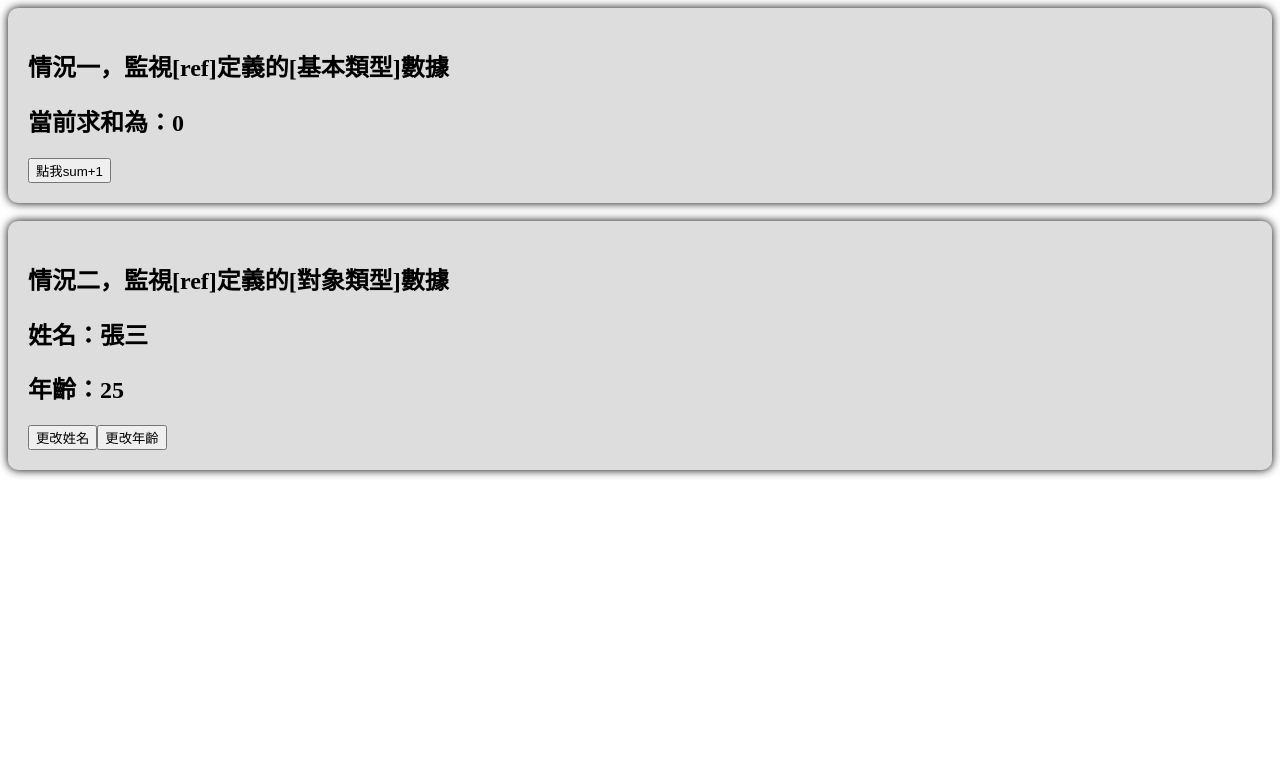
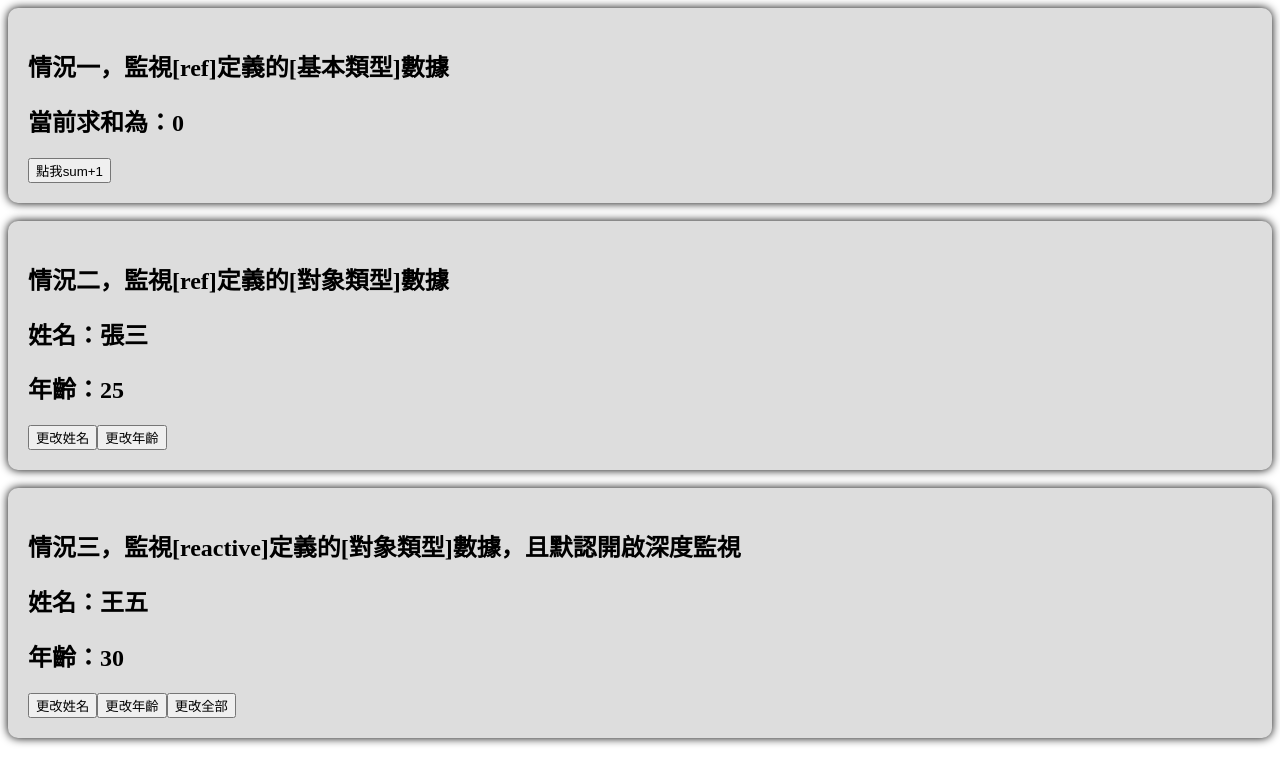
Before and after one commit to jack755051/vue_practice, a Vue app: page / in a window 1280 px wide. Shown: the top 784 px of the page. Built offline with nearby package versions, Linux system fonts and the light colour scheme.

Commit message:
add:情況三，監視[reactive]定義的[對象類型]數據，且默認開啟深度監視

```diff
--- a/src/components/Watch.vue
+++ b/src/components/Watch.vue
@@ -17,6 +17,15 @@
         更改{{ btn.ch }}
         </button>
     </div>
+    <br/>
+    <div class="watch">
+        <h2>情況三，監視[reactive]定義的[對象類型]數據，且默認開啟深度監視</h2>
+        <h2>姓名：{{ person_watch_03.name }}</h2>
+        <h2>年齡：{{ person_watch_03.age }}</h2>
+        <button @click="changeName_watch_03">更改姓名</button>
+        <button @click="changeAge_watch_03">更改年齡</button>
+        <button @click="change_watch_03">更改全部</button>
+    </div>
 </template>
 
 <script lang="ts">
@@ -26,7 +35,7 @@ export default {
 </script>
 
 <script lang="ts" setup>
-    import { ref ,watch} from 'vue';
+    import { ref ,reactive, watch } from 'vue';
 
     let watch_02_btn:{ch:string,en:string}[] = [
         {ch:'姓名',en:'name'},
@@ -58,9 +67,9 @@ export default {
     // 暫存初始值
     let previousName = person.value.name;
 
-    watch(person,(newValue,oldValue)=>{
-        console.warn('person發生變化了',newValue.name,oldValue.name);
-    },{ deep: true })
+    // watch(person,(newValue,oldValue)=>{
+    //     console.warn('person發生變化了',newValue.name,oldValue.name);
+    // },{ deep: true })
 
     function changePerson(type: string){
         //先改變布爾值
@@ -74,6 +83,33 @@ export default {
         }
     }
 
+    // 情況三，監視[reactive]定義的[對象類型]數據，且默認開啟深度監視
+
+    let person_watch_03 = reactive({
+        name:'王五',
+        age: 30
+    });
+
+    function changeName_watch_03(){
+        person_watch_03.name += '~';
+    }
+
+    function changeAge_watch_03(){
+        person_watch_03.age += 1;
+    }
+
+    function change_watch_03(){
+        Object.assign(person_watch_03,{
+            name:'李六',
+            age: 42
+        })
+    }
+
+    watch(person_watch_03,(newValue,oldValue)=>{
+        console.warn('person_watch_03發生變化了');
+        console.warn('新值',newValue,oldValue);
+    })
+
 </script>
 
 <style>
```
